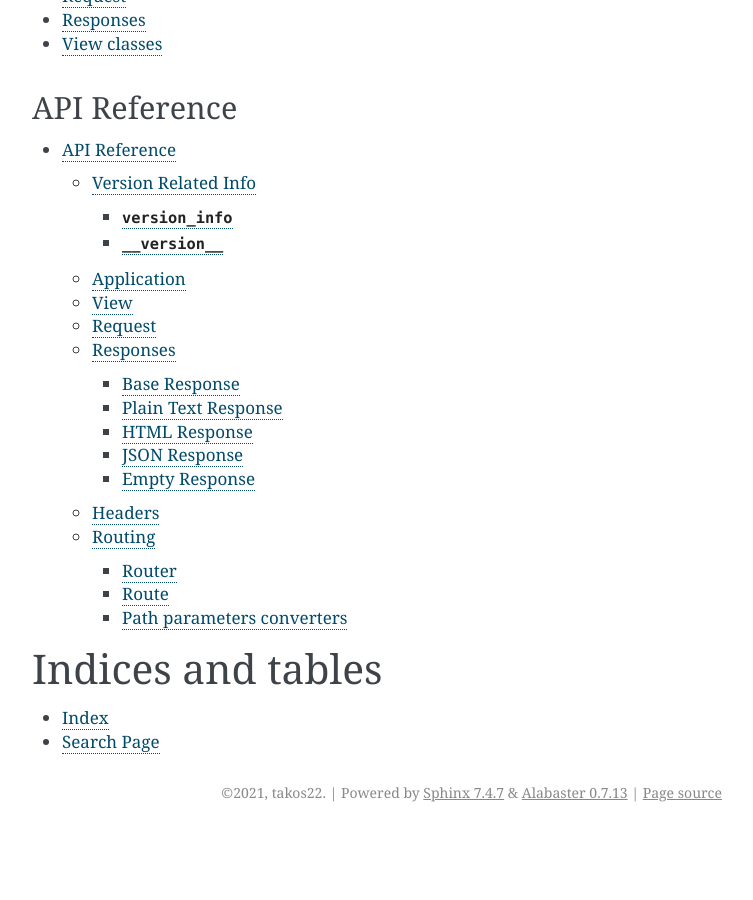
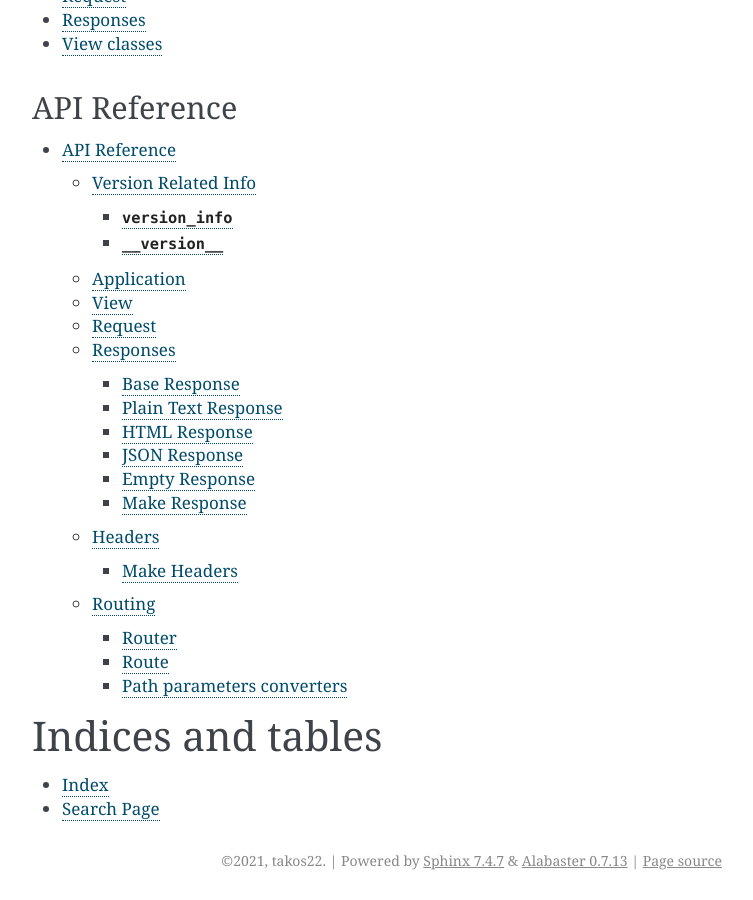
Before and after one commit to takos22/baguette, a Sphinx documentation site: the page built from docs/index.rst, in a window 1280 px wide and 900 px high, scrolled down 1223 px. Shown: the whole window, without its empty margins (388-1141 px from the left). Built offline with Sphinx 7.4.7, drawn with Linux system fonts in a browser that asks for light colours; before the commit the page ends 2055 px from its top, so only the background shows below that.

Commit message:
Update docs

```diff
--- a/docs/api.rst
+++ b/docs/api.rst
@@ -85,12 +85,22 @@ Empty Response
     :members:
     :undoc-members:
 
+Make Response
+*************
+
+.. autofunction:: make_response()
+
 Headers
 -------
 
 .. autoclass:: Headers()
     :members:
     :undoc-members:
+
+Make Headers
+************
+
+.. autofunction:: make_headers()
 
 Routing
 -------
```
